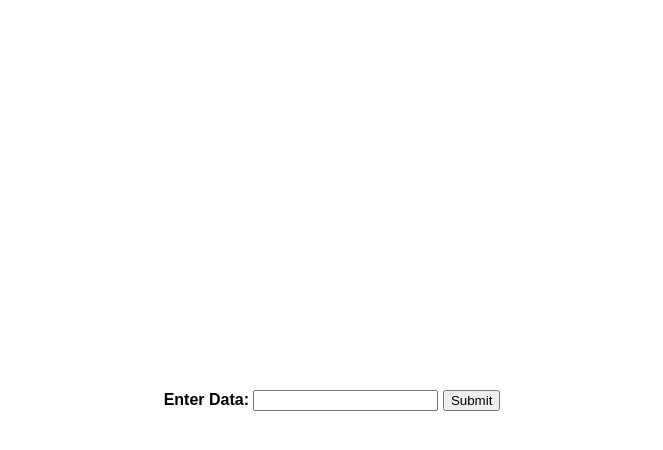
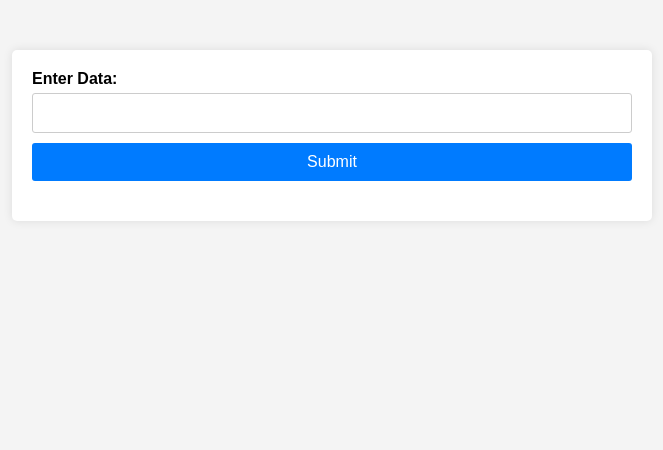
Before and after one commit to jspreiss/CapitalInsights, a website: page index.html in a window 1280 px wide. Shown: the whole page, without its empty margins (308-971 px from the left). Drawn offline with nearby package versions, Linux system fonts and the light colour scheme.

Commit message:
make it pretty <3

```diff
--- a/styles.css
+++ b/styles.css
@@ -1,22 +1,73 @@
 /* styles.css */
+
 body {
-    font-family: Arial, sans-serif;
-    display: flex;
-    justify-content: center;
-    align-items: center;
-    height: 100vh;
+    font-family: 'Arial', sans-serif;
     margin: 0;
+    padding: 0;
+    background-color: #f4f4f4;
   }
 
   #app {
-    text-align: center;
+    max-width: 600px;
+    margin: 50px auto;
+    padding: 20px;
+    background-color: #fff;
+    box-shadow: 0 0 10px rgba(0, 0, 0, 0.1);
+    border-radius: 5px;
   }
 
   form {
+    display: flex;
+    flex-direction: column;
     margin-bottom: 20px;
+  }
+
+  label {
+    margin-bottom: 5px;
+    font-weight: bold;
+  }
+
+  input {
+    padding: 10px;
+    margin-bottom: 10px;
+    border: 1px solid #ccc;
+    border-radius: 3px;
+    font-size: 16px;
+  }
+
+  button {
+    padding: 10px;
+    background-color: #007bff;
+    color: #fff;
+    border: none;
+    border-radius: 3px;
+    cursor: pointer;
+    font-size: 16px;
+  }
+
+  button:hover {
+    background-color: #0056b3;
   }
 
   div {
     margin-top: 20px;
-    font-weight: bold;
   }
+
+  h3 {
+    color: #007bff;
+  }
+
+  pre {
+    white-space: pre-wrap;
+    background-color: #f8f9fa;
+    padding: 10px;
+    border: 1px solid #ccc;
+    border-radius: 3px;
+  }
+
+  /* Responsive styles */
+  @media only screen and (max-width: 600px) {
+    #app {
+      margin: 20px;
+    }
+  }
```
